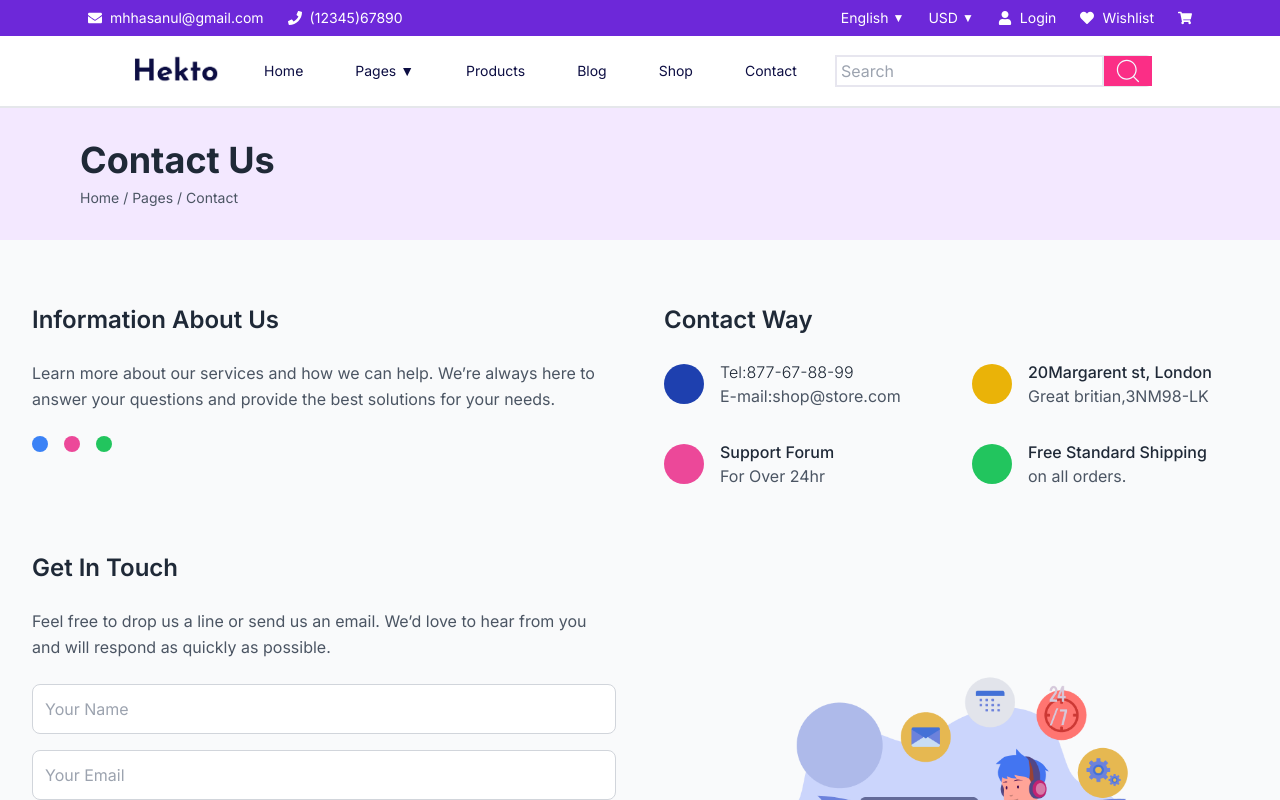
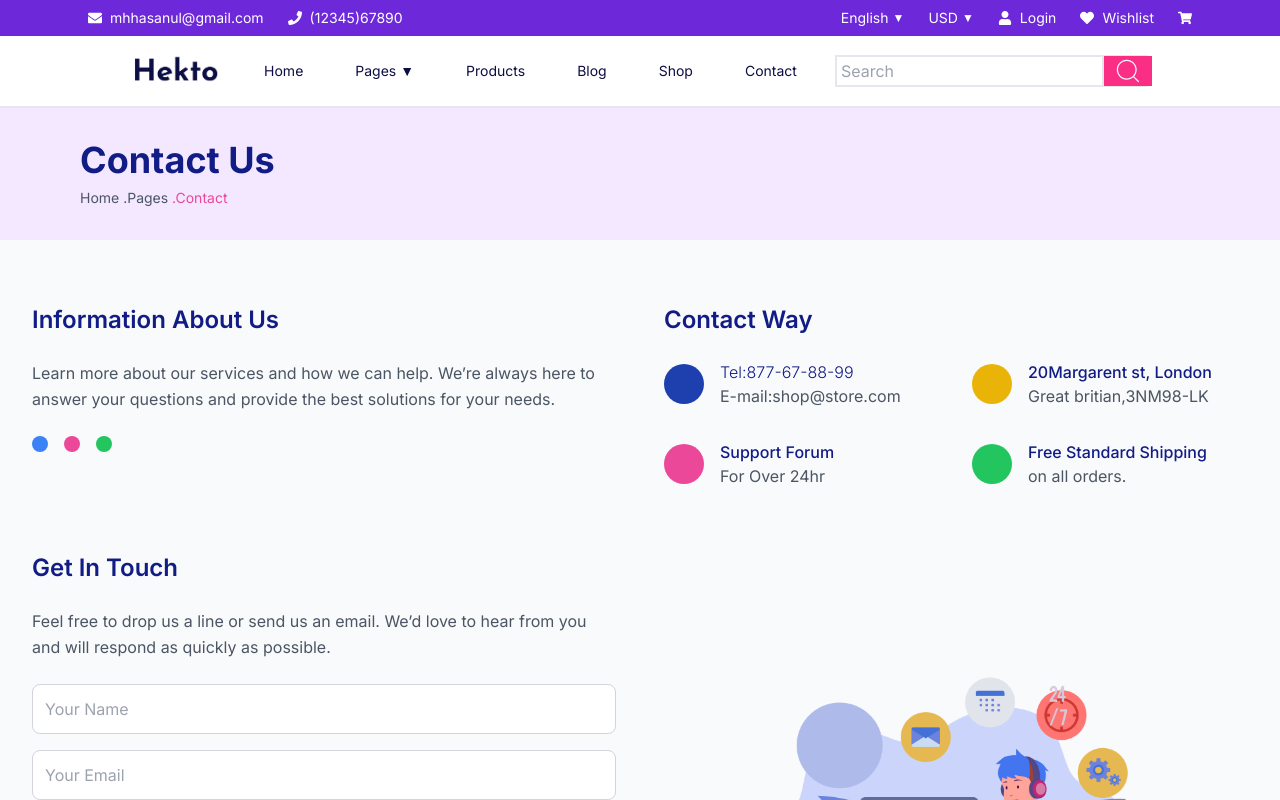
Before and after one commit to Hubab777/Hackathon-figma-design, a Next.js app: page /contact in a window 1280 px wide. Shown: the top 800 px of the page. Built offline with nearby package versions, Linux system fonts and the light colour scheme.

Commit message:
Update Contact.tsx

```diff
--- a/src/app/components/Contact.tsx
+++ b/src/app/components/Contact.tsx
@@ -3,11 +3,11 @@ import React from "react";
 
 const Contact: React.FC = () => {
   return (
-    <div className="bg-gray-50 text-gray-800 wrapper">
+    <div className="bg-gray-50 text-[#111C85] wrapper">
       {/* Header Section */}
       <header className="text-center py-8 bg-purple-100">
-        <h1 className="text-4xl font-bold text-left pl-20">Contact Us</h1>
-        <p className="text-sm text-gray-600 mt-2 text-left pl-20">Home / Pages / Contact</p>
+        <h1 className="text-4xl font-bold text-left text-[#111C85] pl-20">Contact Us</h1>
+        <p className="text-sm text-gray-600 mt-2 text-left pl-20">Home .Pages <span className="text-pink-500">.Contact</span></p>
       </header>
 
       {/* Main Section */}
@@ -15,7 +15,7 @@ const Contact: React.FC = () => {
         <div className="grid grid-cols-1 md:grid-cols-2 gap-12">
           {/* Left Column */}
           <div>
-            <h2 className="text-2xl font-semibold mb-6">Information About Us</h2>
+            <h2 className="text-2xl font-semibold text-[#111C85] mb-6">Information About Us</h2>
             <p className="text-gray-600 leading-relaxed mb-6">
               Learn more about our services and how we can help. We’re always
               here to answer your questions and provide the best solutions for
@@ -30,7 +30,7 @@ const Contact: React.FC = () => {
 
           {/* Right Column */}
           <div>
-            <h2 className="text-2xl font-semibold mb-6">Contact Way</h2>
+            <h2 className="text-2xl font-semibold text-[#111C85] mb-6">Contact Way</h2>
             <ul className="grid grid-cols-1 sm:grid-cols-2 gap-8">
               <li className="flex items-center">
                 <span className="w-10 h-10 flex items-center justify-center bg-blue-800 text-white rounded-full mr-4">
@@ -75,7 +75,7 @@ const Contact: React.FC = () => {
         <div className="grid grid-cols-1 md:grid-cols-2 gap-12 mt-16">
           {/* Contact Form */}
           <div>
-            <h2 className="text-2xl font-semibold mb-6">Get In Touch</h2>
+            <h2 className="text-2xl font-semibold text-[#111C85] mb-6">Get In Touch</h2>
             <p className="text-gray-600 leading-relaxed mb-6">
               Feel free to drop us a line or send us an email. We’d love to hear
               from you and will respond as quickly as possible.
```
